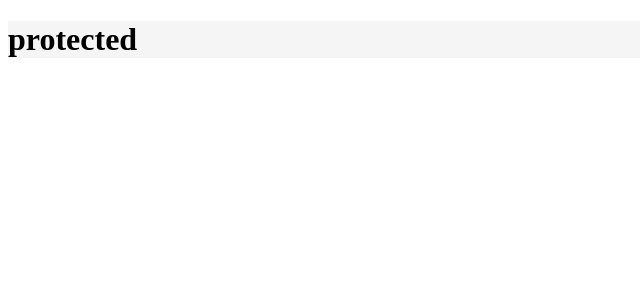
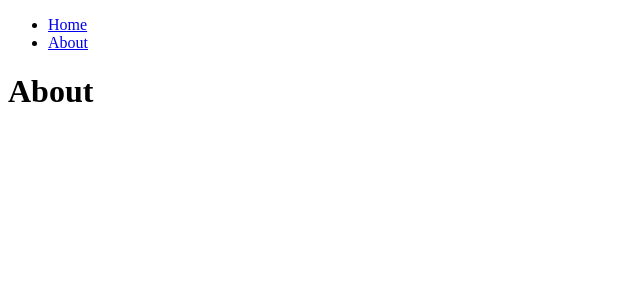
Before and after one commit to yeeun98/ReactJS_MasterClass, a React (Create React App) app: page /about in a window 1280 px wide. Shown: the top 300 px of the page, without its empty margins (0-640 px from the left). Built offline with nearby package versions, Linux system fonts and the light colour scheme.

Commit message:
#4.0 - 4.1 : Router - intro & Browser Router

```diff
--- a/package.json
+++ b/package.json
@@ -12,6 +12,7 @@
     "@types/react-dom": "^18.3.0",
     "react": "^18.3.1",
     "react-dom": "^18.3.1",
+    "react-router-dom": "6.4",
     "react-scripts": "5.0.1",
     "styled-components": "^6.1.11",
     "typescript": "^4.9.5",
--- a/src/App.tsx
+++ b/src/App.tsx
@@ -1,18 +1,11 @@
-import styled from 'styled-components';
-
-const Container = styled.div`
-  background-color: ${prop => prop.theme.bgColor};
-`;
-const H1 = styled.h1`
-  color: ${prop => prop.theme.txtColor};
-`;
+import React from "react";
+import Router from "./Router";
 
 function App() {
-
   return (
-    <Container>
-      <H1>protected</H1>
-    </Container>
+    <div>
+      <Router />
+    </div>
   );
 }
 
--- /dev/null
+++ b/src/Router.tsx
@@ -0,0 +1,16 @@
+import { BrowserRouter, Route, Routes } from "react-router-dom";
+import Header from "./components/Header";
+import Home from "./screens/Home";
+import About from "./screens/About";
+
+function Router() {
+  return <BrowserRouter>
+    <Header />
+    <Routes>
+      <Route path="/" element={<Home />} />
+      <Route path="/about" element={<About />} />
+    </Routes>
+  </BrowserRouter>;
+}
+
+export default Router;
--- /dev/null
+++ b/src/components/Header.tsx
@@ -0,0 +1,18 @@
+import { Link } from "react-router-dom";
+
+function Header() {
+  return (
+    <header>
+      <ul>
+        <li>
+          <Link to={"/"}>Home</Link>
+        </li>
+        <li>
+          <Link to={"/about"}>About</Link>
+        </li>
+      </ul>
+    </header>
+  )
+}
+
+export default Header;
--- a/src/index.tsx
+++ b/src/index.tsx
@@ -1,16 +1,12 @@
 import React from 'react';
 import ReactDOM from 'react-dom/client';
 import App from './App';
-import { ThemeProvider } from 'styled-components';
-import { lightTheme, darkTheme } from './theme';
 
 const root = ReactDOM.createRoot(
   document.getElementById('root') as HTMLElement
 );
 root.render(
   <React.StrictMode>
-    <ThemeProvider theme={lightTheme}>
-      <App />
-    </ThemeProvider>
+    <App />
   </React.StrictMode>
 );
--- /dev/null
+++ b/src/screens/About.tsx
@@ -0,0 +1,5 @@
+function About() {
+  return (<h1>About</h1>);
+}
+
+export default About;
--- /dev/null
+++ b/src/screens/Home.tsx
@@ -0,0 +1,5 @@
+function Home() {
+  return (<h1>Home</h1>);
+}
+
+export default Home;
```
Also changed, not shown: 1 other file (tests, documents, lock files or other folders).
